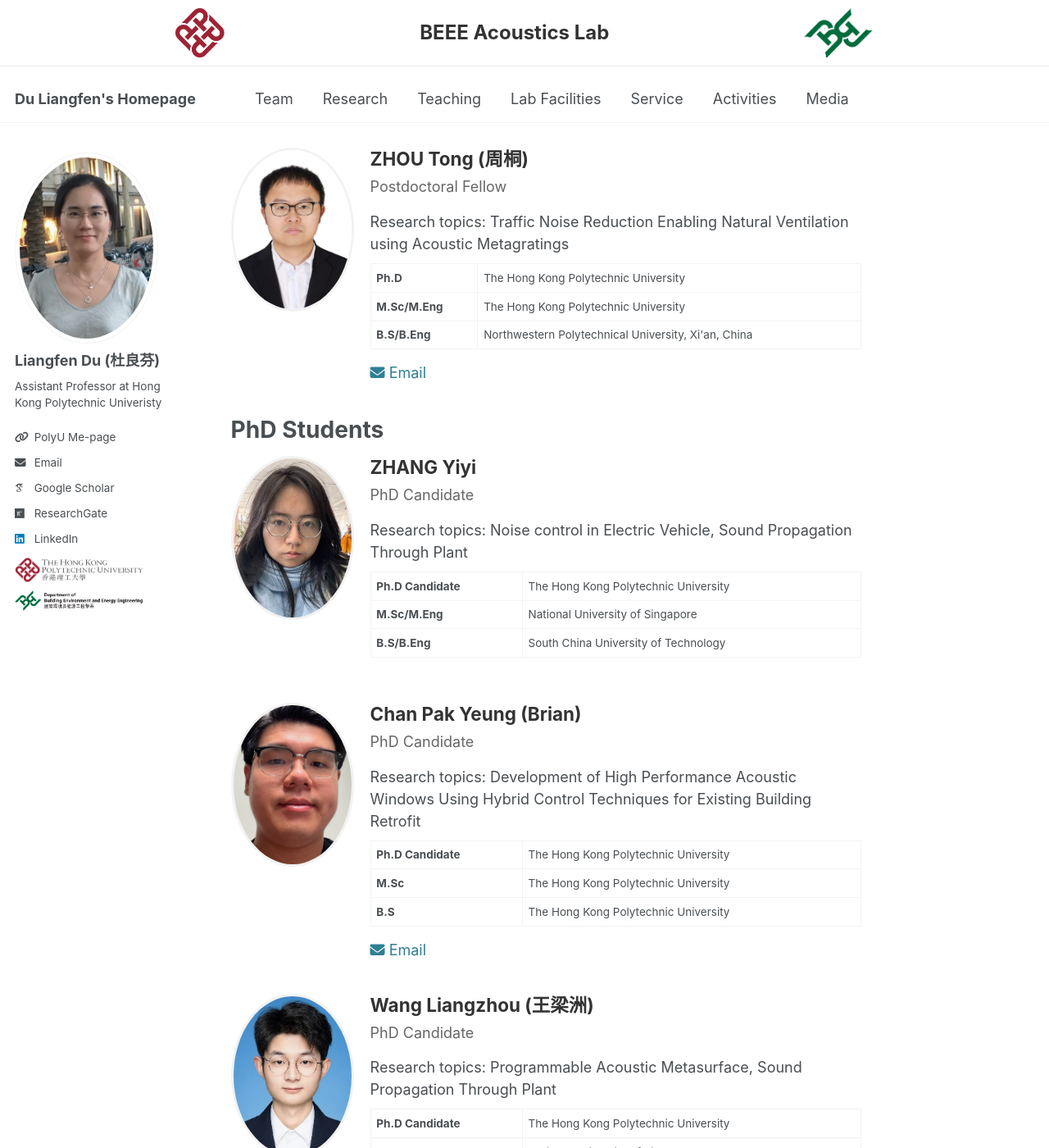
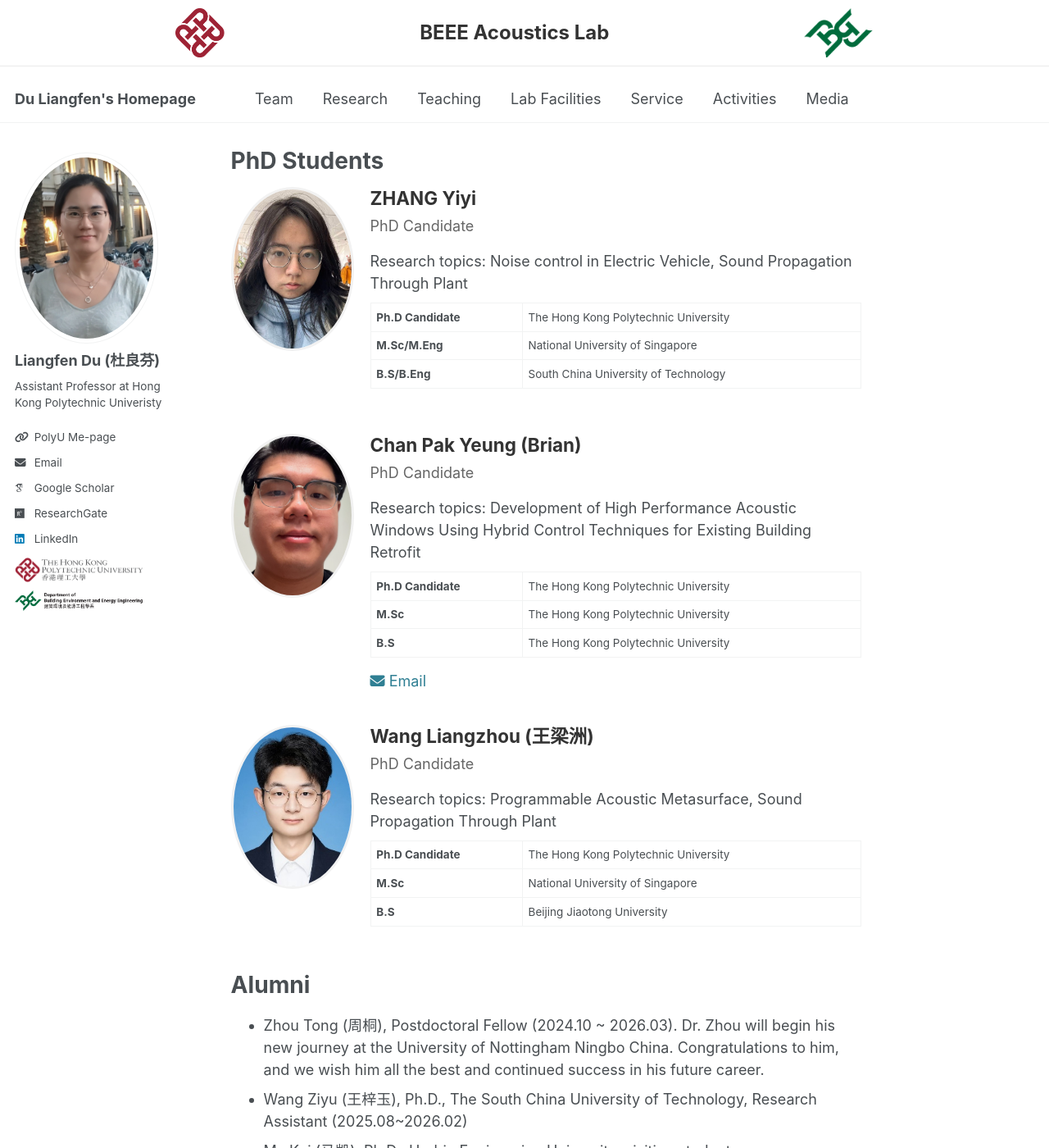
Before and after one commit to liangfen-du/liangfen-du.github.io, a Jekyll site: the page built from _pages/team.md, in a window 1280 px wide and 1400 px high, scrolled down 445 px. Shown: the whole window at 82% size. Built offline with Jekyll 4.4.1, drawn with Linux system fonts in a browser that asks for light colours; some web fonts are replaced; some of the changed text lies outside the part shown.

Commit message:
feat: 新增活动记录并将周桐移至校友列表
- 在 activities.yml 中添加 2026 年 3 月的 BS One-Day Seminar 活动
- 将 ZHOU Tong 从 team.yml 的 postdocs 移至 alumni 列表，并更新其介绍
- 更新校友 Wang Ziyu 的职位描述
- 添加相关图片和文档文件

```diff
--- a/_data/activities.yml
+++ b/_data/activities.yml
@@ -1,3 +1,9 @@
+- date: "03/2026"
+  images:
+    - src: "/images/2026-03-BS-Seminar.jpg"
+      alt: "BS One-Day Seminar 2026"
+  description: "Prof. Du was invited to give a talk at the BS One-Day Seminar, jointly organized by The Hong Kong Institution of Engineers and the Department of Building Environment and Energy Engineering."
+
 - date: "02/2026"
   images:
     - src: "/images/2026-02-HKIOA-AirBubble.jpg"
--- a/_data/team.yml
+++ b/_data/team.yml
@@ -12,20 +12,6 @@
       - type: "researchgate"
         url: "https://www.researchgate.net/profile/Wenkai-Dong-3"
 
-  - name: "ZHOU Tong (周桐)"
-    image: "/images/zhou_tong.jpeg"
-    title: "Postdoctoral Fellow"
-    research: "Traffic Noise Reduction Enabling Natural Ventilation using Acoustic Metagratings"
-    education:
-      - degree: "Ph.D"
-        university: "The Hong Kong Polytechnic University"
-      - degree: "M.Sc/M.Eng"
-        university: "The Hong Kong Polytechnic University"
-      - degree: "B.S/B.Eng"
-        university: "Northwestern Polytechnical University, Xi'an, China"
-    contact:
-      - type: "email"
-        url: "mailto:tong-beee.zhou@polyu.edu.hk"
 
 phd_students:
   - name: "ZHANG Yiyi"
@@ -68,8 +54,10 @@
         university: "Beijing Jiaotong University"
 
 alumni:
+  - name: "Zhou Tong (周桐)"
+    title: "Postdoctoral Fellow (2024.10 ~ 2026.03). Dr. Zhou will begin his new journey at the University of Nottingham Ningbo China. Congratulations to him, and we wish him all the best and continued success in his future career."
   - name: "Wang Ziyu (王梓玉)"
-    title: "Ph.D., The South China University of Technology, visiting student (2025.08~2026.02)"
+    title: "Ph.D., The South China University of Technology, Research Assistant (2025.08~2026.02)"
   - name: "Ma Kai (马凯)"
     title: "Ph.D., Harbin Engineering University, visiting student (2024.08~2025.08)"
   - name: "LAM Wai Kit Adrian"
```
Also changed, not shown: .trae/documents/add_activity_bs_seminar.md (added), .trae/documents/move_zhou_tong_to_alumni.md (added), images/2026-03-BS-Seminar.jpg (added).
